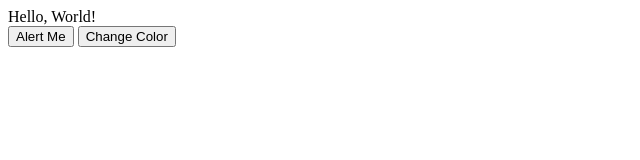
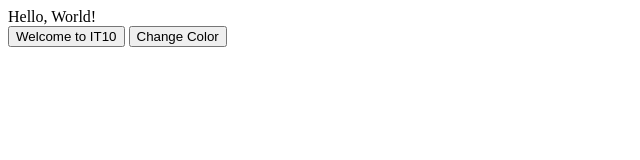
Before and after one commit to jannefeiferrancullo/git-practical-ferrancullo-remote, a plain HTML site: page index.html in a window 1280 px wide. Shown: the whole page, without its empty margins (0-640 px from the left). Drawn offline with Linux system fonts and the light colour scheme.

Commit message:
added Welcome to IT10 in index.html

```diff
--- a/index.html
+++ b/index.html
@@ -19,7 +19,7 @@
 
 
     </script>
-     <button id = "btn1" onlick = "alert">Alert Me</button>
+     <button id = "btn1" onlick = "alert">Welcome to IT10</button>
      <button id = "btn2" onlick = "alert">Change Color</button>
 </body>
 </html>
```
